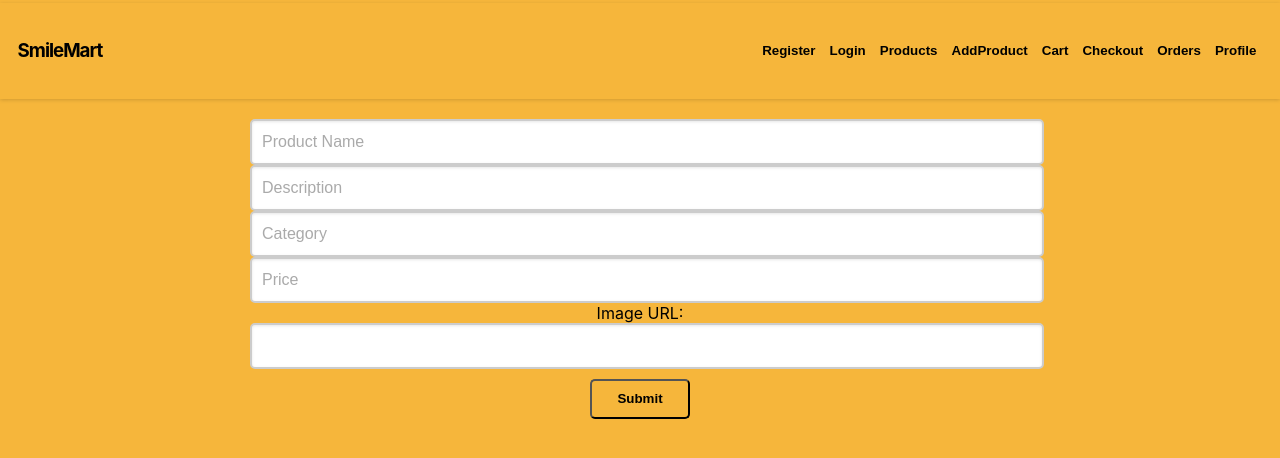
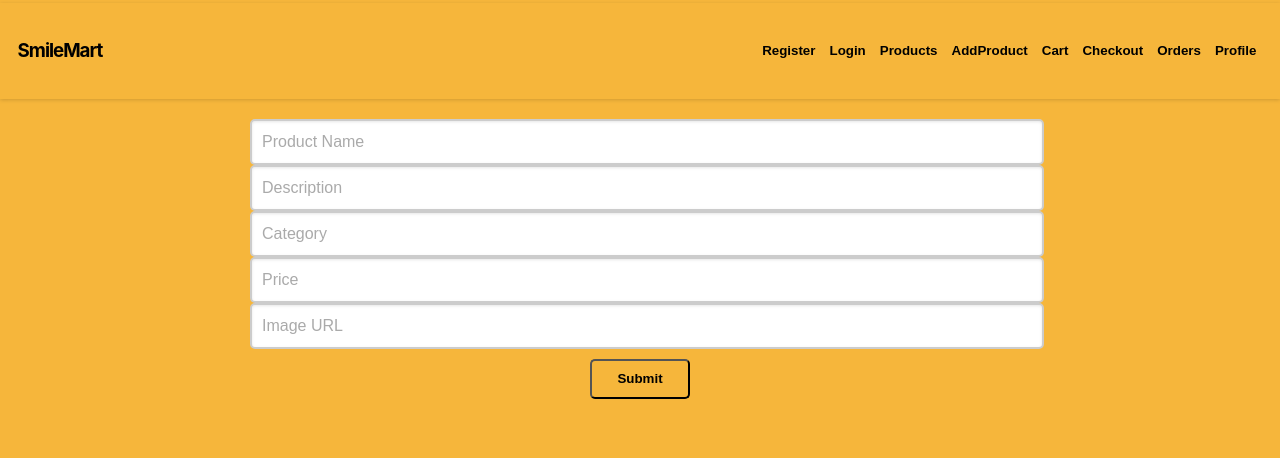
Before and after one commit to RumrillJ/SmileMart, a React (Create React App) app in the folder frontend/: page /add-product in a window 1280 px wide. Shown: the top 458 px of the page. Built offline with nearby package versions, Linux system fonts and the light colour scheme.

Commit message:
frontend fixes

```diff
--- a/frontend/src/components/Pages/ProductsPage.tsx
+++ b/frontend/src/components/Pages/ProductsPage.tsx
@@ -122,7 +122,7 @@ export const ProductsPage: React.FC = () => {
 						<button onClick={toggleFilterByCategory}>{filterByCategory ? 'Disable' : 'Enable'} Category Filter</button>
 					</div>
 					<div>
-						<h4>Price</h4>
+						<h4>Max Price</h4>
 						<input
 							type="range"
 							min={0}
--- a/frontend/src/components/Product/AddProduct.tsx
+++ b/frontend/src/components/Product/AddProduct.tsx
@@ -73,9 +73,9 @@ export const AddProduct: React.FC<Props> = ({ onSubmit }) => {
         />
       </label>
       <label className="add-product-image">
-        Image URL:
         <input
           type="text"
+          placeholder="Image URL"
           value={product.image}
           onChange={(e) => handleInputChange(e, "image")}
         />
--- a/frontend/src/styles/productitem.css
+++ b/frontend/src/styles/productitem.css
@@ -36,6 +36,7 @@
 .product-image {
   max-width: 100px;
   max-height: 100px;
+  margin-bottom: auto;
 }
 
 .quantity button {
```
